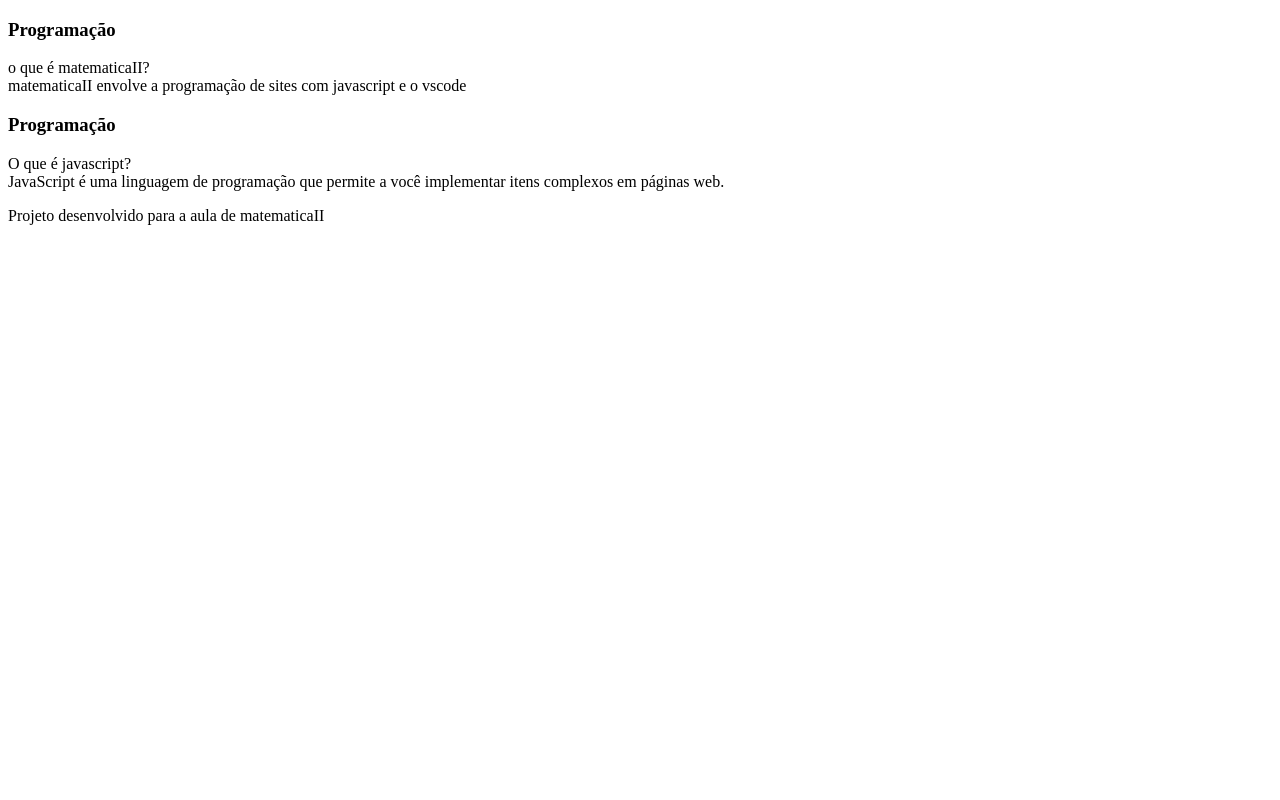
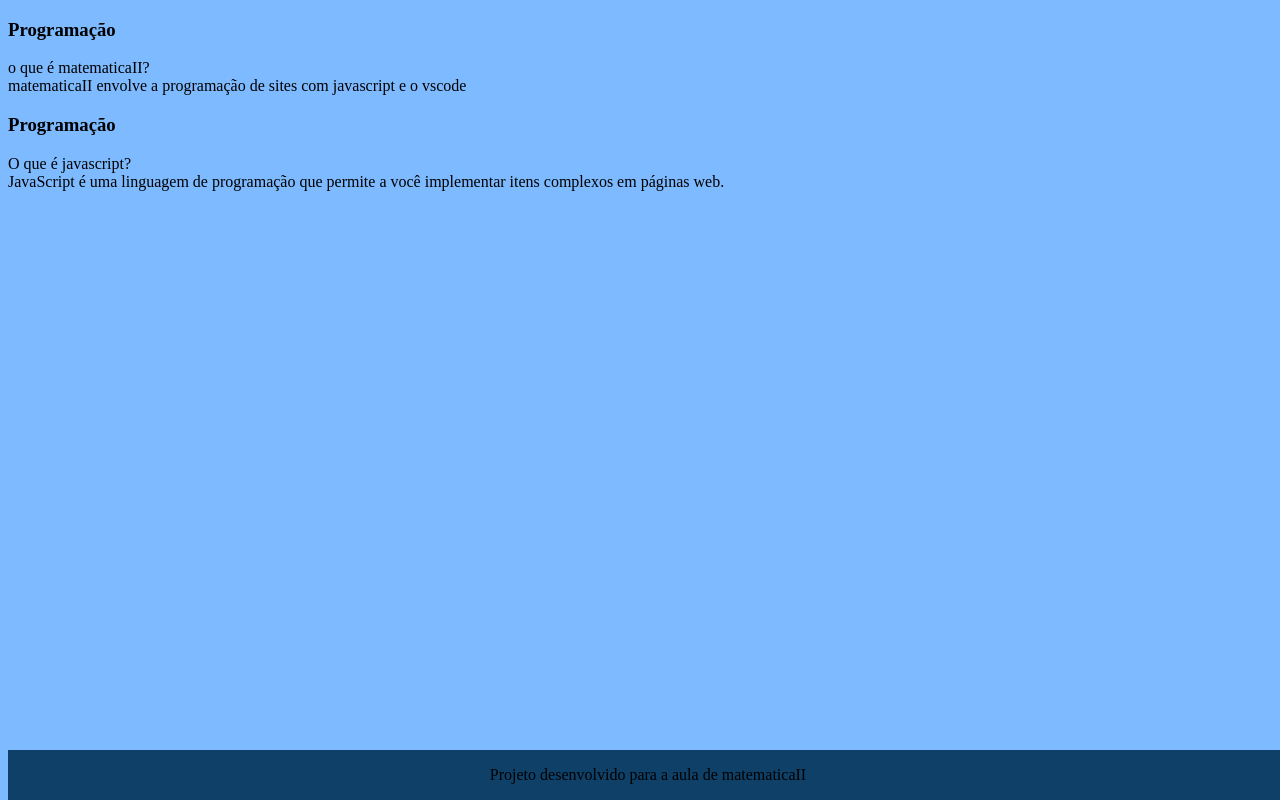
Before and after one commit to lauraeamelhoramigadomundo/projetofinal-laura2C, a plain HTML site: page index.html in a window 1280 px wide. Drawn offline with Linux system fonts and the light colour scheme; files that its build step writes are made by us from their sources.

Commit message:
Update index.html

```diff
--- a/index.html
+++ b/index.html
@@ -4,6 +4,7 @@
     <meta charset="UTF-8">
     <meta http-equiv="X-UA-Compatible" content="IE=edge">
     <meta name="viewport" content="width=device-width, initial-scale=1.0">
+    <link rel="stylesheet" href="assets/style.css">
     <title>matematicaII</title>
 </head>
 <body>
```
